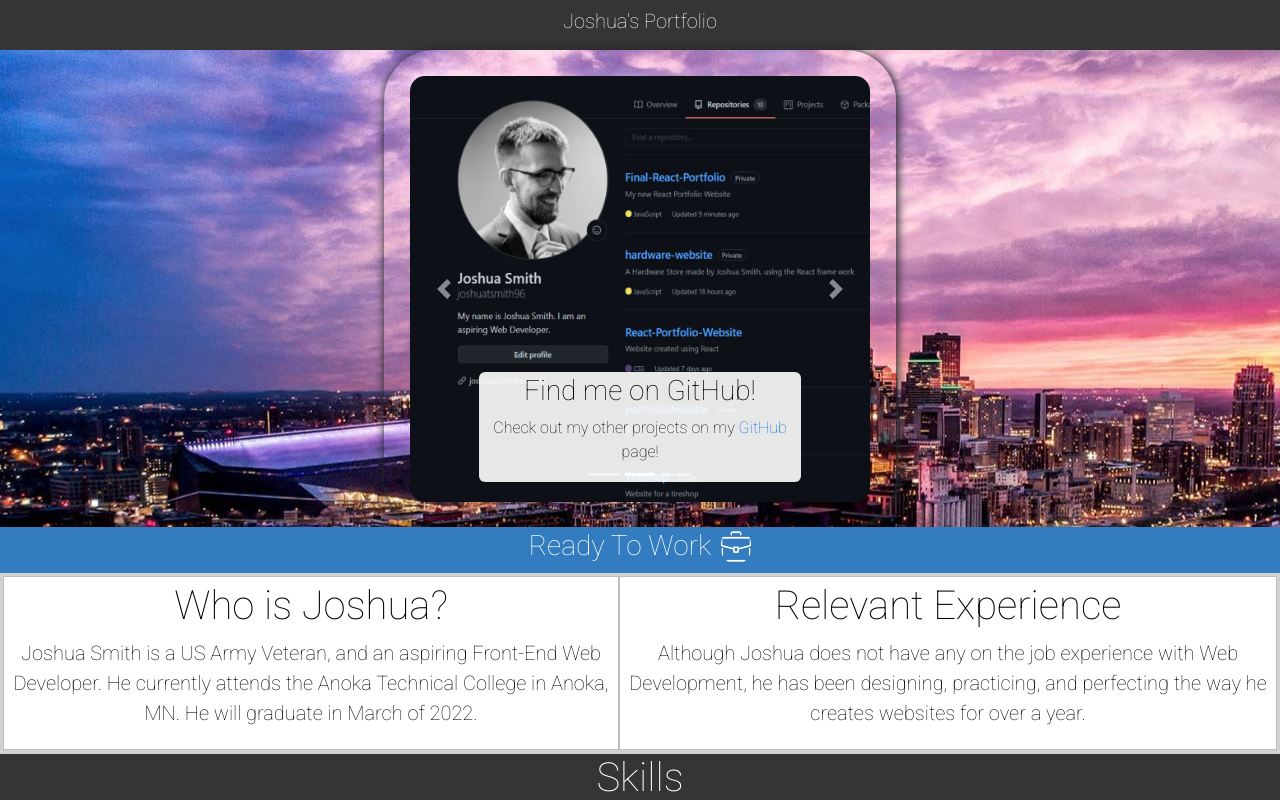
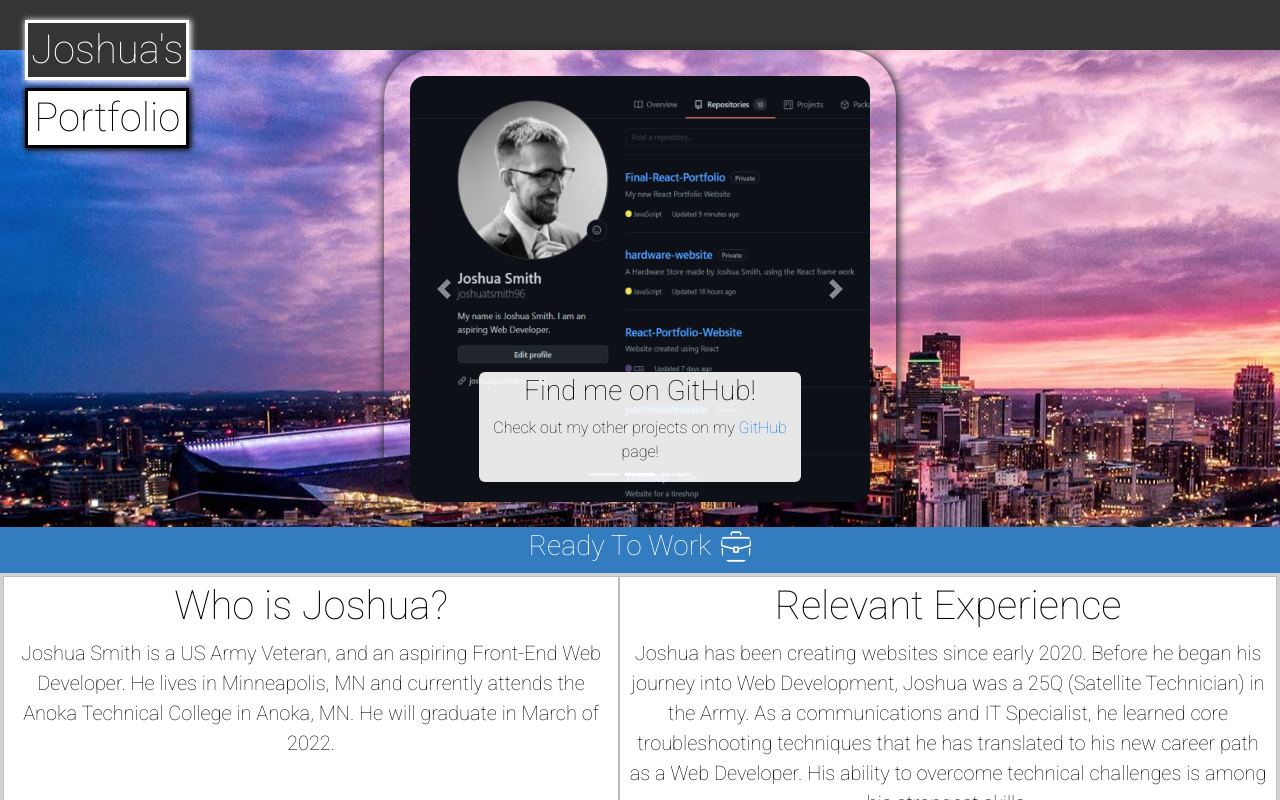
Before and after one commit to joshuatsmith96/Final-React-Portfolio, a React (Create React App) app in the folder final-react-portfolio/: page / in a window 1280 px wide. Shown: the top 800 px of the page. Built offline with nearby package versions, Linux system fonts and the light colour scheme.

Commit message:
Nav Update
-Added NavIcon
-NavIcon will reduce to regular text centered in the nav bar.

```diff
--- /dev/null
+++ b/final-react-portfolio/src/component/FloatingIcon.css
@@ -0,0 +1,55 @@
+.FloatingIcon{
+    text-align: center;
+}
+
+.FloatingIcon h1{
+    flex: 1;
+    display: inline;
+    padding: 3px;
+}
+
+.FloatingIcon h1:first-child{
+    background-color: rgb(53, 53, 53);
+    margin-right: 10px;
+}
+
+.FloatingIcon h1:last-child{
+    background-color: white;
+    color: black;
+    border-radius: 10px;
+}
+
+@media all and (min-width: 1196px) {
+    .FloatingIcon{
+        display: flex;
+        flex-direction: row;
+    }
+
+    .FloatingIcon{
+        position: absolute;
+        display: flex;
+        top: 20px;
+        flex-direction: column;
+    }
+
+    .FloatingIcon h1{
+        font-size: 40px;
+    }
+
+    .FloatingIcon h1:first-child{
+        background-color: rgb(53, 53, 53);
+        border: solid;
+        border-color: white;
+        box-shadow: 1px 1px 6px 1px;
+        margin-right: 0px;
+    }
+
+    .FloatingIcon h1:last-child{
+        background-color: white;
+        color: black;
+        border: solid;
+        box-shadow: 1px 1px 6px 1px;
+        border-radius: 0px;
+    }
+
+}
--- /dev/null
+++ b/final-react-portfolio/src/component/FloatingIcon.jsx
@@ -0,0 +1,15 @@
+import React from 'react';
+import './FloatingIcon.css';
+
+
+const FloatingIcon = (props) => {
+
+    return (
+        <div className="FloatingIcon">
+            <h1>Joshua's</h1>
+            <h1>Portfolio</h1>
+        </div>
+    )
+}
+
+export default FloatingIcon;
--- a/final-react-portfolio/src/component/Header.css
+++ b/final-react-portfolio/src/component/Header.css
@@ -3,13 +3,9 @@
     background-color: rgb(53, 53, 53);
     text-align: center;
     padding: 25px;
-    height: 40px;
-    display: flex;
-    flex-direction: row;
-    align-items: center;
 }
 
 .Header h1{
     flex: 2;
-    font-size: 20px;
+    font-size: 30px;
 }
--- a/final-react-portfolio/src/component/Header.jsx
+++ b/final-react-portfolio/src/component/Header.jsx
@@ -1,13 +1,13 @@
 import React from 'react';
 import './Header.css';
-import NavButton from './NavButton';
+import FloatingIcon from './FloatingIcon';
 
 
 const Header = (props) => {
 
     return (
         <div className="Header">
-            <h1>Joshua's Portfolio</h1>
+            <FloatingIcon />
         </div>
     )
 }
--- a/final-react-portfolio/src/component/Sections/About/About.jsx
+++ b/final-react-portfolio/src/component/Sections/About/About.jsx
@@ -9,15 +9,16 @@ const About = (props) => {
         <div className="About">
             <Article
             Header="Who is Joshua?"
-            Text="Joshua Smith is a US Army Veteran, and an aspiring
-            Front-End Web Developer. He currently attends the Anoka
-            Technical College in Anoka, MN. He will graduate in March of
-            2022."/>
+            Text="Joshua Smith is a US Army Veteran, and an aspiring Front-End Web Developer. He lives in
+            Minneapolis, MN and currently attends the Anoka Technical College in Anoka, MN. He will graduate
+            in March of 2022."/>
             <Article
             Header="Relevant Experience"
-            Text="Although Joshua does not have any on the job experience
-            with Web Development, he has been designing, practicing, and perfecting
-            the way he creates websites for over a year."/>
+            Text="Joshua has been creating websites since early 2020. Before he began
+            his journey into Web Development, Joshua was a 25Q (Satellite Technician) in the Army.
+            As a communications and IT Specialist, he learned core troubleshooting techniques that he has
+            translated to his new career path as a Web Developer. His ability to overcome technical challenges is
+            among his strongest skills."/>
         </div>
     )
 }
```
